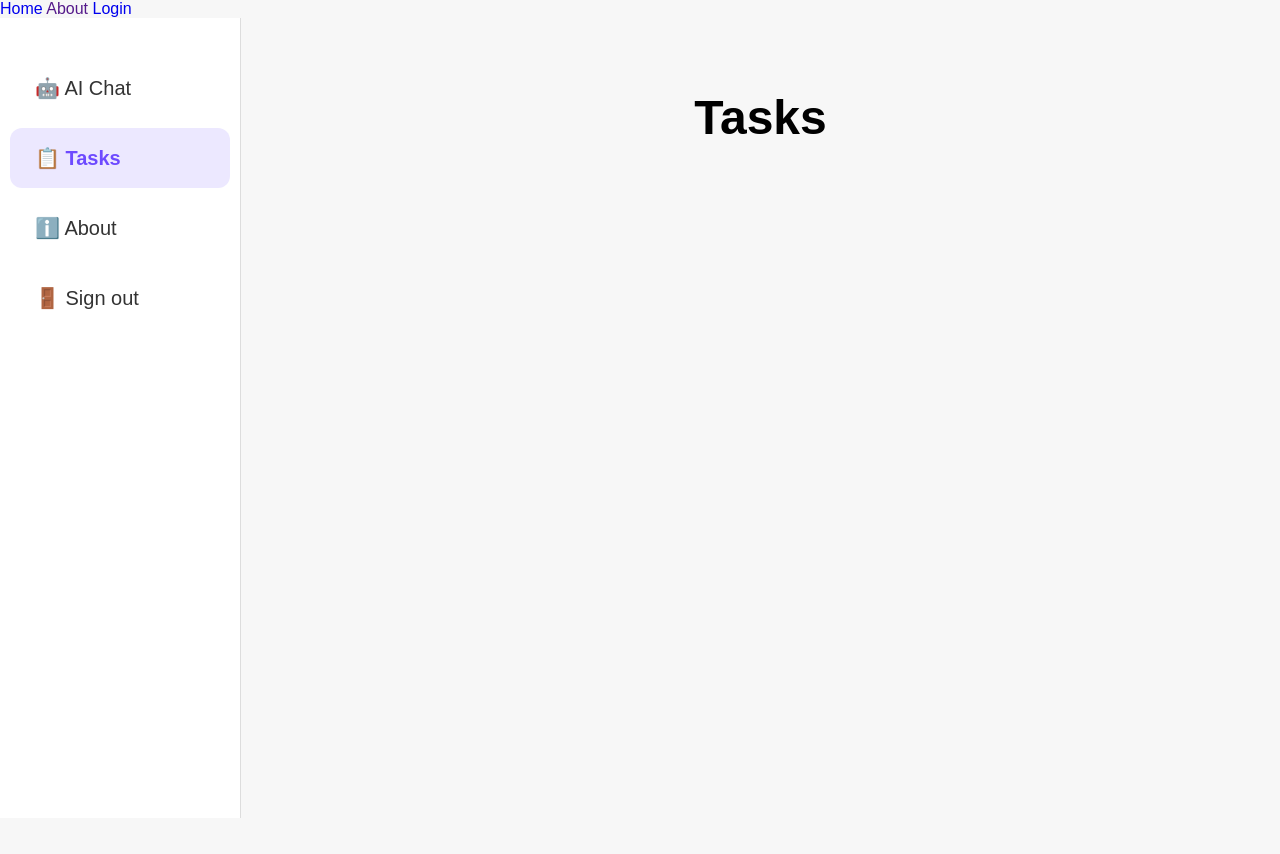
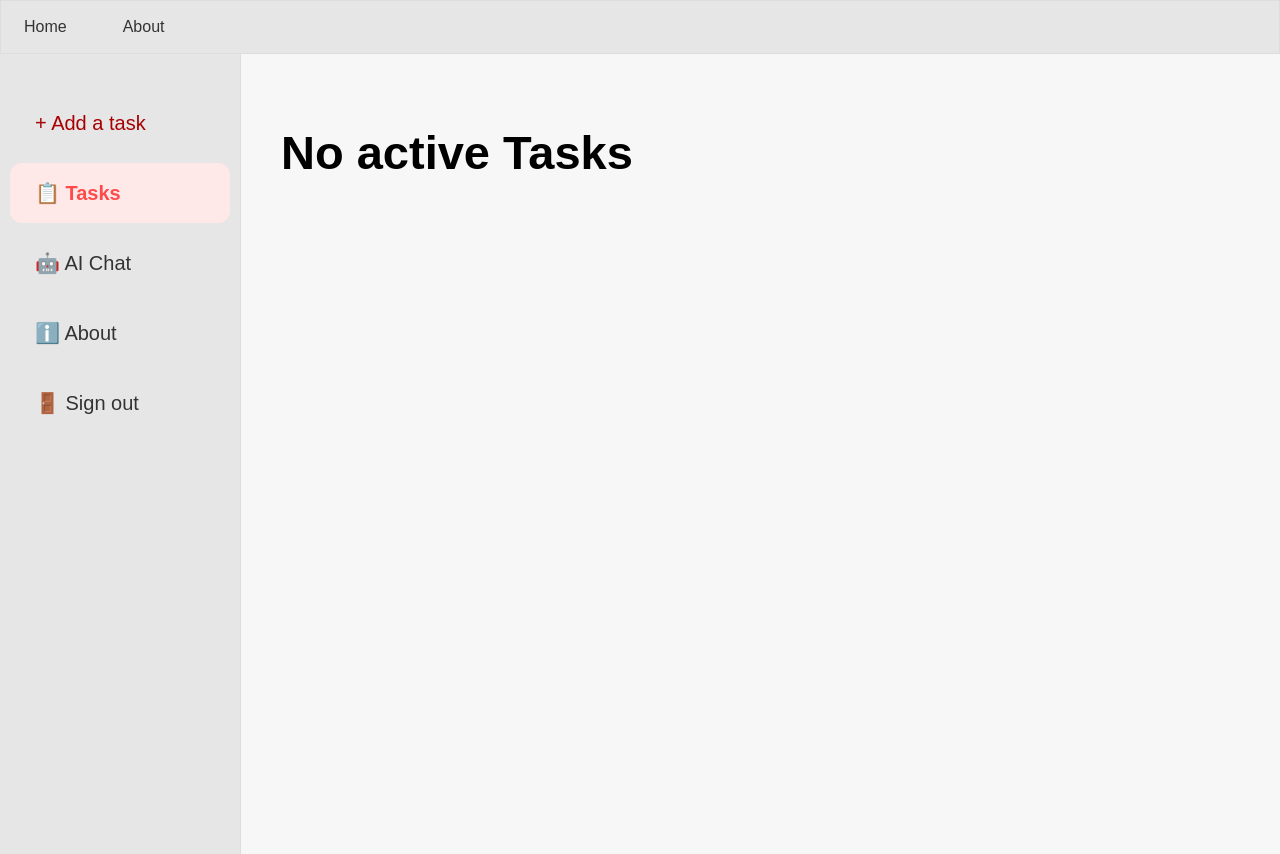
Before and after one commit to 82936473/App-de-Gestion-des-taches, a Flask app: template templates/dashboard.html in a window 1280 px wide. Before the commit the page ends 818 px from the top, so only its background shows below. Run offline with Flask 3, Linux system fonts and the light colour scheme; the template is opened without the code that fills it, so the values that code supplies are empty.

Commit message:
add changes to the dashboard, delete function works well

```diff
--- a/main.py
+++ b/main.py
@@ -31,10 +31,8 @@ def sign_up():
 
 @app.route('/log_in',methods=['POST','GET'])
 def log_in():
-    print('-------------------log-------------------')
     error=None
     if request.method=='POST':
-        print('----------------------- pass log_in')
         username = request.form.get("username")
         password = request.form.get("password")
         try:
@@ -48,8 +46,11 @@ def log_in():
 def dashboard():
     username=session['username']
     tasks=s.get_tasks(username)
-    print(tasks)
     return render_template('dashboard.html',title='Dashboard',tasks=tasks)
-
+@app.route('/delete/<task_id>')
+def delete(task_id):
+    username=session['username']
+    s.delete(username,task_id)
+    return redirect(url_for("dashboard"))
 if __name__ == "__main__":
     app.run(debug=True)
--- a/static/css/dashboard.css
+++ b/static/css/dashboard.css
@@ -14,38 +14,6 @@ body{
 }
 
 
-/* Sidebar */
-
-.sidebar{
-    width:240px;
-    background:white;
-    border-right:1px solid #ddd;
-    padding-top:30px;
-}
-
-.sidebar a{
-    display:block;
-    text-decoration:none;
-    color:#333;
-    font-size:20px;
-    padding:18px 25px;
-    margin:10px;
-    border-radius:12px;
-    transition:0.2s;
-}
-
-.sidebar a:hover{
-    background:#ece8ff;
-    color:#6d4aff;
-}
-
-.sidebar .active{
-    background:#ece8ff;
-    color:#6d4aff;
-    font-weight:bold;
-}
-
-
 /* Partie principale */
 
 .content{
@@ -56,24 +24,18 @@ body{
     align-items:center;
 }
 
-.content h1{
-    font-size:48px;
-    margin-bottom:50px;
-}
-
 
 /* Carte */
 
 .task-card{
-    width:900px;
-    background:#f8af45;
+    width:90%;
+    max-width:900px;
     border-radius:18px;
     padding:25px 35px;
     margin-bottom:30px;
-
+    box-sizing:border-box;
     box-shadow:0px 8px 20px rgba(0,0,0,0.15);
-
-    transition:0.2s;
+    transition:0.1s;
 }
  /* Couleurs */
 
@@ -111,7 +73,7 @@ body{
 /* Ligne */
 
 .task-card hr{
-    margin:20px 0;
+    margin:8px 0;
     border:none;
     border-top:1px solid rgba(0,0,0,0.2);
 }
@@ -129,12 +91,12 @@ body{
 
 .priority{
     padding:8px 18px;
-    border-radius:20px;
+    border-radius:30px;
     color:white;
     font-weight:bold;
 }
 
-/* menu button */
+/* menu task button */
 .dropdown{
 
     position:relative;
@@ -169,3 +131,19 @@ body{
 .dropdown-content a:hover{
     background:#f3f3f3;
 }
+/* tool bar */
+.toolbar{
+    width:100%;
+    display:flex;
+    justify-content:space-between;
+    align-items:center;
+    margin-bottom:40px;
+}
+.toolbar button{
+    font-size:22px;
+}
+.toolbar h1{
+    font-size:47px;
+
+    margin-bottom:0px;
+}
--- /dev/null
+++ b/static/css/nav.css
@@ -0,0 +1,22 @@
+.navigation{
+    list-style-type: none; /* Remove bullets */
+    margin: 0;
+    padding: 0;
+    display: flex;         /* Align items horizontally */
+    gap: 10px;
+    background: rgb(230, 230, 230);
+    border:1px solid #ddd
+}
+.navigation a{
+    display: block;        /* Make the entire area clickable */
+    padding: 14px 20px;
+    text-decoration: none;
+    color:#333;
+    border-radius:12px;
+    margin:3px;
+    transition:0.2s;
+}
+.navigation a:hover{
+    background:#ffe8e8;
+    color:#ff4a4a;
+}
--- /dev/null
+++ b/static/css/sidebar.css
@@ -0,0 +1,35 @@
+.sidebar{
+    width:240px;
+    background:rgb(230,230,230);
+    border-right:1px solid #ddd;
+    padding-top:30px;
+}
+
+.sidebar a{
+    display:block;
+    text-decoration:none;
+    color:#333;
+    font-size:20px;
+    padding:18px 25px;
+    margin:10px;
+    border-radius:12px;
+    transition:0.2s;
+}
+
+
+
+.sidebar a:hover{
+    background:#ffe8e8;
+    color:#ff4a4a;
+}
+
+.sidebar .active{
+    background:#ffe8e8;
+    color:#ff4a4a;
+    font-weight:bold;
+}
+
+.sidebar .add{
+    color:#a70000 ;
+
+}
--- a/templates/dashboard.html
+++ b/templates/dashboard.html
@@ -6,24 +6,24 @@
 
 <div class="dashboard">
 
-    <!-- Sidebar -->
-    <aside class="sidebar">
+    {% block sidebar %} {{ super()}} {% endblock sidebar %}
 
-        <a href="#">🤖 AI Chat</a>
+    <main class="content">
+        {% if tasks %}
+            <div class="toolbar">
+                <h1>Tasks</h1>
+                <div class="dropdown">
 
-        <a href="#" class="active">📋 Tasks</a>
+                    <button class="menu">Sort by ▼</button>
 
-        <a href="#">ℹ️ About</a>
+                    <div class="dropdown-content">
+                        <a href="{{ url_for('dashboard', sort='priority') }}">Priority</a>
+                        <a href="{{ url_for('dashboard', sort='date') }}">Due date</a>
+                        <a href="{{ url_for('dashboard', sort='name') }}">Alphabetical</a>
+                    </div>
 
-        <a href="#">🚪 Sign out</a>
-
-    </aside>
-
-    <!-- Contenu principal -->
-    <main class="content">
-
-        <h1>Tasks</h1>
-
+                </div>
+            </div>
             {% for task in tasks %}
 
             <div class="task-card" id="{{ task[1]|lower }}">
@@ -50,7 +50,7 @@
 
                         <div class="dropdown-content">
                             <a href="#">✏ Edit</a>
-                          <a href="#">🗑 Delete</a>
+                            <a href="{{ url_for('delete', task_id=task[0]) }}"">🗑 Delete</a>
                             <a href="#">✔ Complete</a>
                         </div>
 
@@ -60,12 +60,16 @@
 
                 <hr>
 
-            <h2>{{ task[2] }}</h2>
+                <p>{{ task[2] }}<p>
 
             </div>
 
             {% endfor %}
-
+        {% else %}
+            <div class="toolbar">
+                    <h1>No active Tasks</h1>
+            </div>
+        {% endif %}
     </main>
 
 </div>
--- a/templates/layout.html
+++ b/templates/layout.html
@@ -6,6 +6,8 @@
     <link rel="preconnect" href="https://fonts.googleapis.com">
     <link rel="preconnect" href="https://fonts.gstatic.com" crossorigin>
     <link href="https://fonts.googleapis.com/css2?family=Poppins:wght@300;400;500;600;700&display=swap" rel="stylesheet">
+    <link rel="stylesheet" href="{{url_for('static',filename='css/sidebar.css')}}">
+    <link rel="stylesheet" href="{{url_for('static',filename='css/nav.css')}}">
     {% block head %}{% endblock head%}
     <style>
         h1,h2{
@@ -22,11 +24,26 @@
     {% endif %}
 </head>
 <body>
-    <nav>
+    <nav class="navigation">
         <a href="{{ url_for('home') }}">Home</a>
         <a href="">About</a>
-        <a href="{{ url_for('log_in') }}">Login</a>
     </nav>
-    {% block content %}{% endblock content%}
+    {% block content%}
+        {% block sidebar %}
+            <aside class="sidebar">
+                <a href="#" class="add">+ Add a task</a>
+
+                <a href="#" class="active">📋 Tasks</a>
+
+                <a href="#">🤖 AI Chat</a>
+
+                <a href="#">ℹ️ About</a>
+
+                <a href="#">🚪 Sign out</a>
+
+            </aside>
+        {% endblock sidebar%}
+
+    {% endblock content%}
 </body>
 </html>
```
Also changed, not shown: Tasks_Manager.py (+10 -18 lines). Lines whose indentation alone changed are shown as unchanged.
